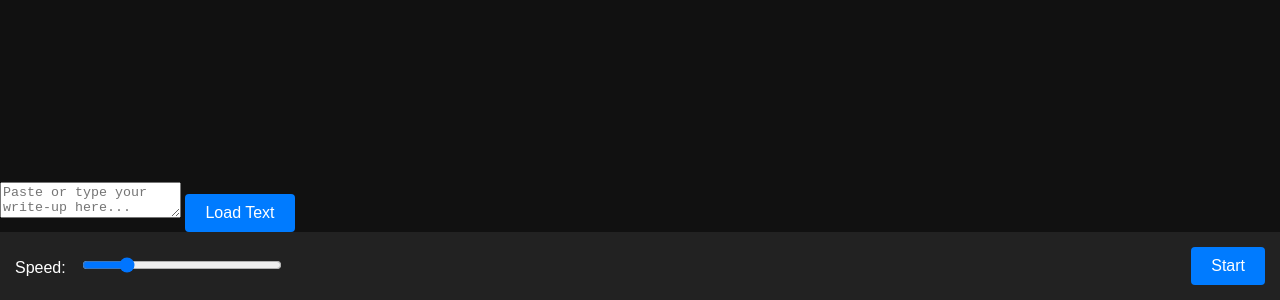
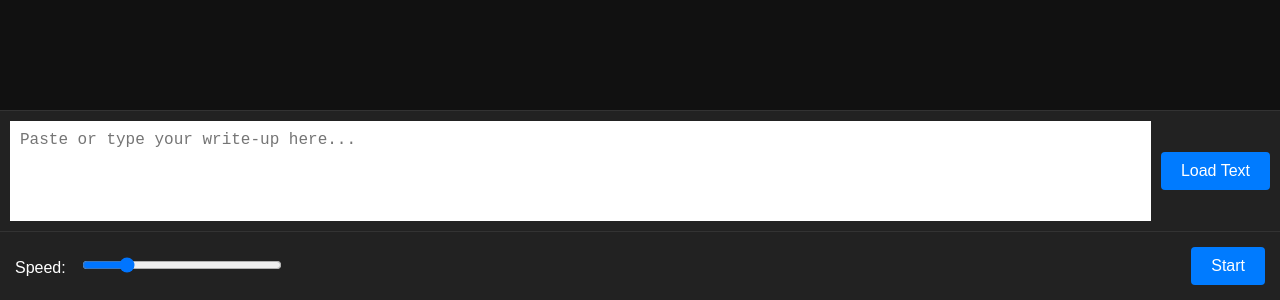
Before and after one commit to pee2000/Teleprompter-, a plain HTML site: page index.html in a window 1280 px wide. Shown: the part 500-800 px from the top of the page. Drawn offline with Linux system fonts and the light colour scheme.

Commit message:
Update style.css

```diff
--- a/style.css
+++ b/style.css
@@ -13,6 +13,7 @@ body {
   overflow: hidden;
   padding: 20px;
   position: relative;
+  border-bottom: 1px solid #333;
 }
 
 #text {
@@ -22,6 +23,24 @@ body {
   position: absolute;
   top: 100%;
   width: 100%;
+}
+
+#editor {
+  background: #222;
+  padding: 10px;
+  display: flex;
+  align-items: center;
+  gap: 10px;
+  border-bottom: 1px solid #333;
+}
+
+#script-input {
+  flex-grow: 1;
+  height: 80px;
+  font-size: 1rem;
+  padding: 10px;
+  border: none;
+  resize: none;
 }
 
 #controls {
```
